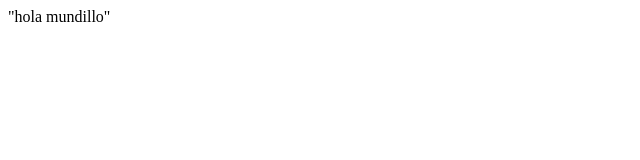
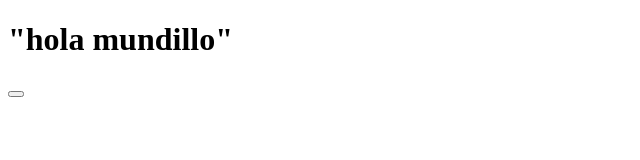
Before and after one commit to gastonhidalgocampos/primeraclaseGitHub, a plain HTML site: page index.html in a window 1280 px wide. Shown: the whole page, without its empty margins (0-640 px from the left). Drawn offline with Linux system fonts and the light colour scheme.

Commit message:
agregue boton
solo probando

```diff
--- a/index.html
+++ b/index.html
@@ -7,7 +7,8 @@
     <title>Document</title>
 </head>
 <body>
-    "hola mundillo"
+    <h1>"hola mundillo"</h1>
+    <button></button>
 
 </body>
 </html>
```
